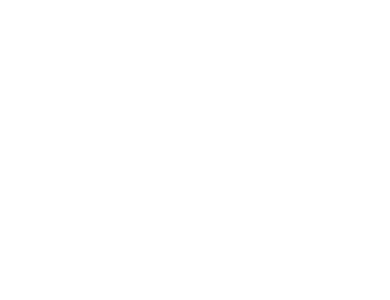
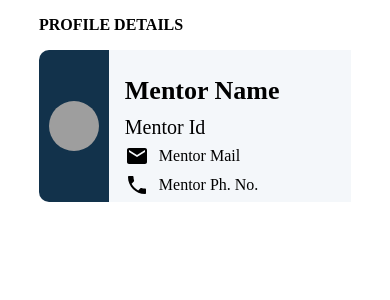
Before and after one commit to utpalmaji01/LearningManagementSystem_React, a React (Create React App) app: page /userprofile in a window 390 px wide. Shown: the top 300 px of the page. Built offline with nearby package versions, Linux system fonts and the light colour scheme; grey boxes are pictures that could not be loaded.

Commit message:
User Profile UI created

```diff
--- a/src/Routes.js
+++ b/src/Routes.js
@@ -2,6 +2,7 @@
 import { Router, Switch, Route, Redirect } from "react-router-dom";
 import LogIn from "./component/logIn/LogIn.jsx";
 import Dashboard from "./component/dashboard/dashboard.jsx";
+import UserProfile from './component/userProfile/userProfile';
 import PrivateRoute from "./component/PrivateRoute.jsx";
 import history from "./History.js";
 
@@ -24,6 +25,7 @@
             }
             component={() => <Dashboard />}
           />
+          <Route exact path="/userprofile" component={UserProfile}  />
         </Switch>
       </Router>
     );
--- a/src/component/MentorFormDialog/MentorDialog.jsx
+++ b/src/component/MentorFormDialog/MentorDialog.jsx
@@ -27,37 +27,37 @@
   };
 
   return (
-    <div id="dialogContainer" >
-      <Dialog open={props.open} onClose={props.handleClose} aria-labelledby="form-dialog-title">
+    <Dialog open={props.open} onClose={props.handleClose} aria-labelledby="form-dialog-title" className="addMentorDialog" >
+
       <div className="addMentor" >Add Mentor</div>
         <div className="fullDialog" >
         <DialogContent>
         <TextField
           label="Mentor ID"
-          id="outlined-size-small"
           variant="outlined"
-          size="small"
+          margin="dense"
+          fullWidth
         />
         <TextField
           label="Name"
-          id="outlined-size-small"
           variant="outlined"
-          size="small"
+          margin="dense"
+          fullWidth
         />
         <TextField
           label="E-mail"
-          id="outlined-size-small"
           variant="outlined"
-          size="small"
+          margin="dense"
+          fullWidth
         />
         <TextField
           label="Phone"
-          id="outlined-size-small"
           variant="outlined"
-          size="small"
+          margin="dense"
+          fullWidth
         />
         <FormControl variant="outlined" >
-        <InputLabel htmlFor="outlined-age-native-simple">Course</InputLabel>
+        <InputLabel htmlFor="outlined-age-native-simple"  >Course</InputLabel>
         <Select
           native
           size="small"
@@ -86,7 +86,7 @@
         </DialogActions>
         </div>
     </Dialog>
-    </div>
+
   );
 }
 export default MentorDialog;
--- a/src/component/MentorFormDialog/mentorFormDialog.scss
+++ b/src/component/MentorFormDialog/mentorFormDialog.scss
@@ -5,7 +5,7 @@
         align-items: center;
         background: #008cff 0% 0% no-repeat padding-box;
         border-radius: 10px;
-        width: 233px;
+        width: 50%;
         height: 43px;
         position: relative;
         top: 24px;
--- /dev/null
+++ b/src/component/userProfile/userProfile.jsx
@@ -0,0 +1,33 @@
+import React from 'react';
+import './userProfile.scss';
+import MailIcon from '@material-ui/icons/Mail';
+import PhoneIcon from '@material-ui/icons/Phone';
+import Avatar from '@material-ui/core/Avatar';
+
+const UserProfile = () => {
+    return (
+        <div className="userProfileContainer">
+            <div className="profilePara">
+                <p id="profileDetails">PROFILE DETAILS</p>
+            </div>
+            <div className="profileDisplay" >
+                <div className="profileImage" >
+                <Avatar alt="Remy Sharp" id="mPic" src="/static/images/avatar/1.jpg" />
+                </div>
+                <div className="profileDetails" >
+                    <p id="mName">Mentor Name</p>
+                    <p id="mId" >Mentor Id</p>
+                    <div id="mentorMail">
+                        <MailIcon />
+                    <p id="mMail">Mentor Mail</p>
+                    </div>
+                    <div id="mPh" >
+                        <PhoneIcon />
+                    <p id="mPhTxt" >Mentor Ph. No.</p>
+                    </div>
+                </div>
+            </div>
+        </div>
+    )
+}
+export default UserProfile;
--- /dev/null
+++ b/src/component/userProfile/userProfile.scss
@@ -0,0 +1,57 @@
+.userProfileContainer{
+    .profilePara{
+        width: 80%;
+        margin: 0 auto;
+    }
+    #profileDetails{
+        font-size: 16px;
+        font-weight: 600;
+    }
+    .profileDetails{
+        width: 75%;
+        padding: 0 5%;
+        background-color: #F4F7FA;
+    }
+    .profileDisplay{
+        display: flex;
+    justify-content: flex-start;
+    width: 80%;
+    margin: 0 auto;
+    }
+    .profileImage{
+        width: 25%;
+        display: flex;
+        justify-content: center;
+        background-color: #12324B;
+    border-radius: 10px 0 0 10px;
+    }
+    #mPic{
+        margin: auto;
+        width: 120px;
+    height: 120px;
+    }
+    #mName{
+        font-size: 26px;
+        font-weight: 600;
+        margin-bottom: 10px;
+    }
+    #mId{
+        margin: auto;
+        font-size: 20px;
+        margin-bottom: 5px;
+    }
+    #mMail , #mPhTxt {
+        margin: auto 10px;
+    }
+    #mentorMail , #mPh {
+        display: flex;
+        margin-bottom: 5px;
+    }
+    @media screen and (max-width: 600px) {
+        #mPic{
+            margin: auto;
+            width: 50px;
+            height: 50px;
+        }
+    }
+}
```
Also changed, not shown: 1 other file (tests, documents, lock files or other folders). Lines whose indentation alone changed are shown as unchanged.
